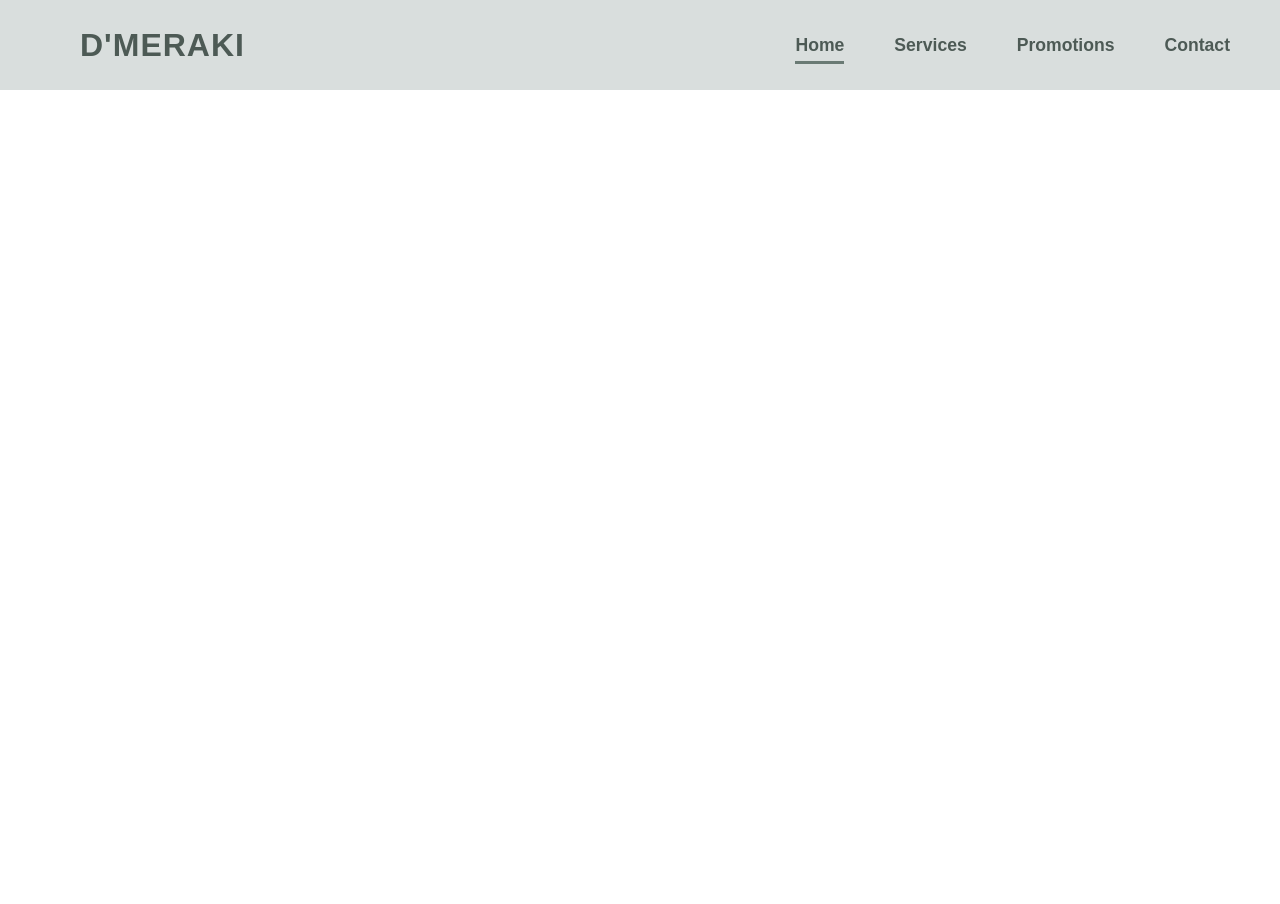
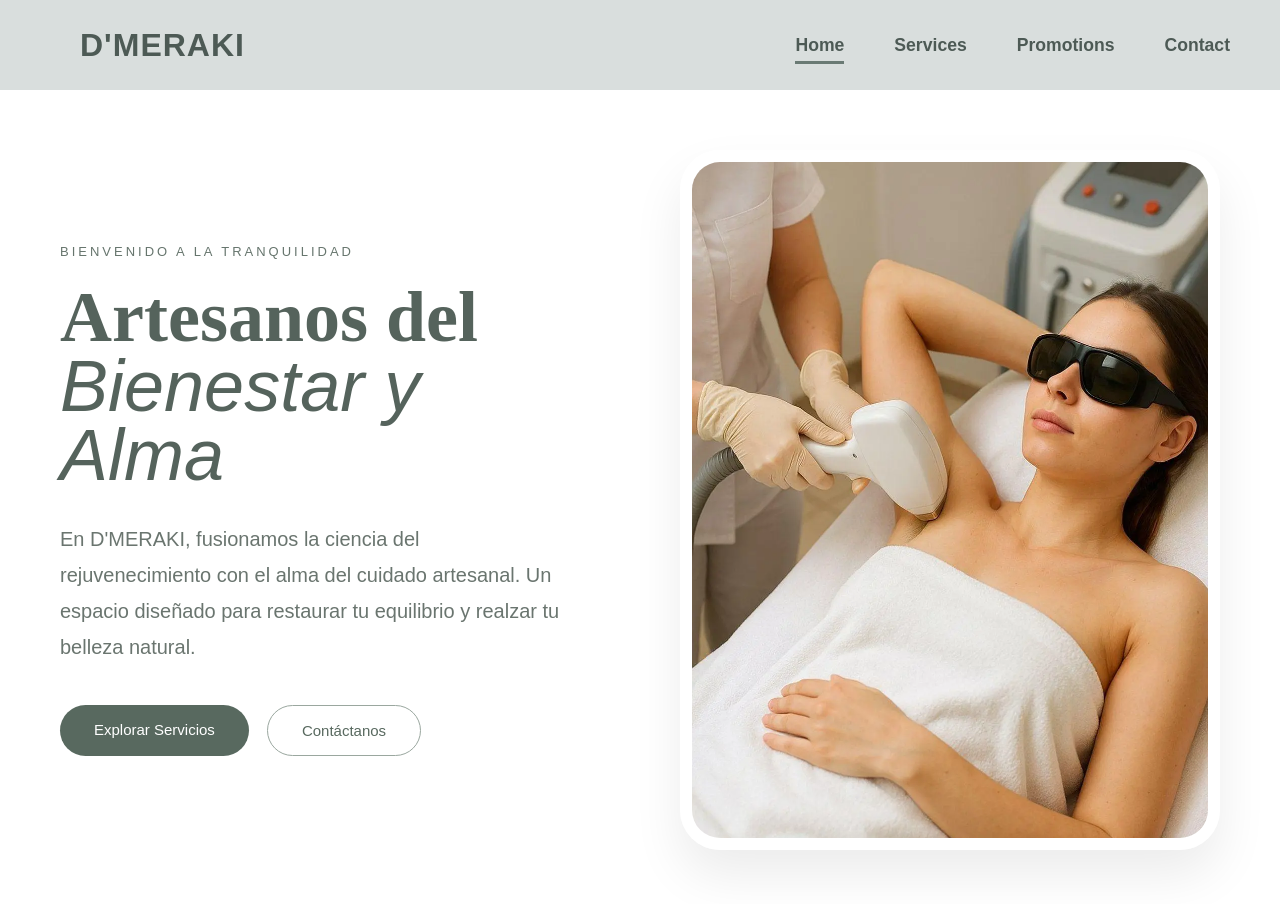
Before and after one commit to DiegoEstrada07/D-MERAKI-website, a React (Create React App) app: page / in a window 1280 px wide. Shown: the top 904 px of the page. Before the commit the page ends 800 px from the top, so only its background shows below. Built offline with nearby package versions, Linux system fonts and the light colour scheme.

Commit message:
hero section.

```diff
--- a/src/App.css
+++ b/src/App.css
@@ -14,7 +14,7 @@
 }
 
 
-header {
+.header {
     background-color: #d9dedd;
     height: 90px;
     display: flex;
@@ -61,3 +61,102 @@ header {
     height: 3px;
     background-color: #6a7a74;
 }
+
+
+.hero{
+    min-height:100vh;
+    display:flex;
+    align-items:center;
+    justify-content:center;
+    padding:60px;
+}
+
+.hero-content{
+    width:100%;
+    max-width:1400px;
+    display:grid;
+    grid-template-columns: 1fr 1fr;
+    gap:80px;
+    align-items:center;
+}
+
+.subtitle{
+    display:block;
+    font-size:13px;
+    letter-spacing:3px;
+    text-transform:uppercase;
+    color:#66756d;
+    margin-bottom:24px;
+}
+
+.hero-text h1{
+    font-family:'Cormorant Garamond', serif;
+    font-size:72px;
+    line-height:0.95;
+    color:#55635c;
+    margin-bottom:30px;
+}
+
+.hero-text h1 em{
+    font-style:italic;
+    font-weight:400;
+}
+
+.hero-text p{
+    max-width:500px;
+    font-size:20px;
+    line-height:1.8;
+    color:#6a756f;
+    margin-bottom:40px;
+}
+
+.buttons{
+    display:flex;
+    gap:18px;
+}
+
+.btn{
+    text-decoration:none;
+    padding:16px 34px;
+    border-radius:999px;
+    font-size:15px;
+    font-weight:500;
+    transition:.3s;
+}
+
+.btn-primary{
+    background:#58695f;
+    color:white;
+}
+
+.btn-primary:hover{
+    background:#46554d;
+}
+
+.btn-outline{
+    border:1.5px solid #9aa79f;
+    color:#58695f;
+    background:transparent;
+}
+
+.btn-outline:hover{
+    background:#58695f;
+    color:white;
+}
+
+.hero-image{
+    display:flex;
+    justify-content:center;
+}
+
+.hero-image img{
+  width:100%;
+  max-width:650px;
+  height:700px;
+  object-fit:cover;
+  border-radius:40px;
+  border:12px solid rgba(255,255,255,.7);
+  box-shadow:
+    0 25px 50px rgba(0,0,0,.08),
+    0 0 0 10px rgba(255,255,255,.35);
+}
--- a/src/App.js
+++ b/src/App.js
@@ -1,10 +1,10 @@
-import logo from './logo.svg';
+import hero from './assets/image/IMG-20260311-WA00411781055892.webp';
 import './App.css';
 
 function App() {
   return (
     <div className="App">
-      <header className="App-header">
+      <header className="header">
         <div class="logo">
             D'MERAKI
         </div>
@@ -16,6 +16,32 @@ function App() {
             <a href="">Contact</a>
         </nav>
       </header>
+      <main>
+        <section class="hero">
+          <div class="hero-content">
+            <div class="hero-text">
+              <span class="subtitle">BIENVENIDO A LA TRANQUILIDAD</span>
+              <h1>
+                Artesanos del <br></br>
+                <em>Bienestar y Alma</em>
+              </h1>
+              <p>
+              En D'MERAKI, fusionamos la ciencia del rejuvenecimiento
+              con el alma del cuidado artesanal. Un espacio diseñado
+              para restaurar tu equilibrio y realzar tu belleza natural.
+              </p>
+              <div class="buttons">
+                <a href="" class="btn btn-primary">Explorar Servicios</a>
+                <a href="" class="btn btn-outline">Contáctanos</a>
+              </div>
+            </div>
+            <div class="hero-image">
+              <img src={hero} alt="Spa Wellness"/>
+            </div>
+          </div>
+        </section>
+      </main>
+
     </div>
   );
 }
```
